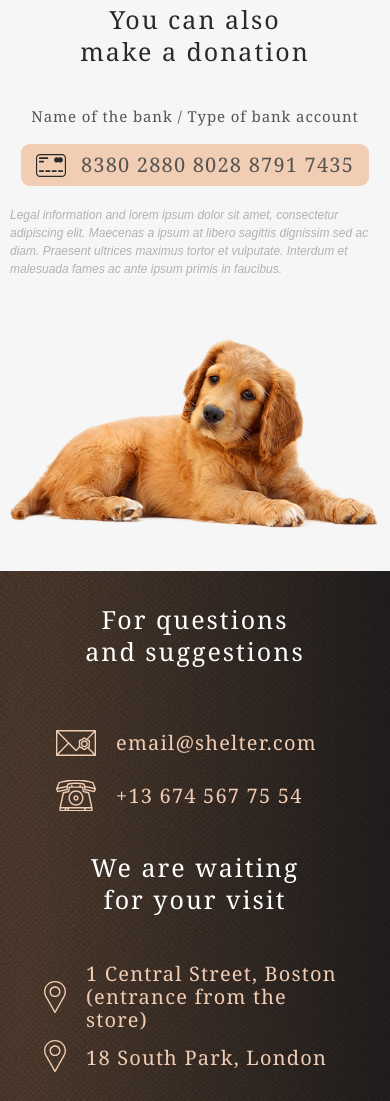
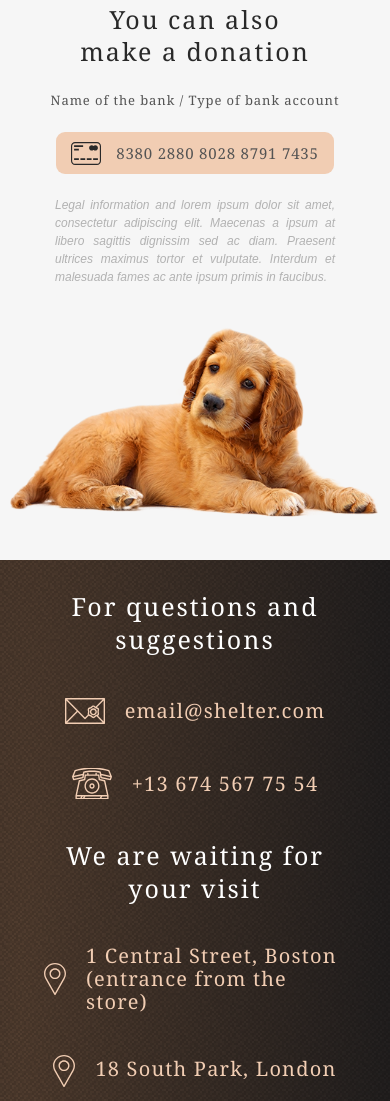
Before and after one commit to NataliItaly/shelter, a website: page index.html in a window 390 px wide. Shown: the part 3399-4500 px from the top of the page. Drawn offline with Linux system fonts and the light colour scheme.

Commit message:
feat: complete main page mobile adaptive

```diff
--- a/index.html
+++ b/index.html
@@ -241,9 +241,7 @@
       <div class="container footer__container">
         <div class="footer__column footer__contacts">
           <h2 class="section__title footer__title">
-            For questions
-            <br />
-            and suggestions
+            For questions and suggestions
           </h2>
           <a href="mailto:email@shelter.com" class="footer__contacts-link">
             email@shelter.com
@@ -254,9 +252,7 @@
         </div>
         <div class="footer__column footer__location">
           <h2 class="section__title footer__title">
-            We are waiting
-            <br />
-            for your visit
+            We are waiting for your visit
           </h2>
           <a
             href="https://maps.app.goo.gl/BdeaddxDSMurgK9f6"
--- a/scss/_donation.scss
+++ b/scss/_donation.scss
@@ -4,7 +4,7 @@
   background: var.$light-bg-color;
 
   @media (max-width: 380px) {
-    padding-top: 40px;
+    padding-top: 41px;
   }
 
   &__container {
@@ -19,6 +19,7 @@
     }
 
     @media (max-width: 440px) {
+      gap: 31px;
       padding: 0 10px;
     }
 
@@ -47,12 +48,13 @@
     @media (max-width: 440px) {
       width: 100%;
       align-items: center;
+      gap: 25px;
     }
   }
 
   &__title {
     @media (max-width: 440px) {
-      margin-bottom: 20px;
+      margin-bottom: 0;
     }
   }
 
@@ -64,7 +66,9 @@
     color: var.$text-color-primary-2;
 
     @media (max-width: 440px) {
-      //text-align: center;
+      text-align: center;
+      font-size: 13px;
+      letter-spacing: 0.07em;
     }
   }
 
@@ -89,6 +93,9 @@
     }
 
     @media (max-width: 440px) {
+      font-size: 15px;
+      letter-spacing: 0.8px;
+      padding: 13px 15px 13px 60px;
       margin: 0 auto;
     }
 
@@ -104,5 +111,11 @@
     font-size: 12px;
     line-height: 1.5;
     color: var.$text-color-secondary-2;
+
+    @media (max-width: 440px) {
+      max-width: 280px;
+      text-align: justify;
+      margin: -3px auto 0;
+    }
   }
 }
--- a/scss/_footer.scss
+++ b/scss/_footer.scss
@@ -9,6 +9,10 @@
 
   @media (max-width: 1240px) {
     padding: 32px 0 0;
+  }
+
+  @media (max-width: 440px) {
+    padding: 30px 0 0;
   }
 
   &__container {
@@ -25,6 +29,7 @@
 
     @media (max-width: 440px) {
       gap: 40px;
+      padding: 0 10px;
     }
   }
 
@@ -32,7 +37,7 @@
     color: #fff;
 
     @media (max-width: 440px) {
-      margin-bottom: 40px;
+      margin-bottom: 0px;
     }
   }
 
@@ -76,7 +81,9 @@
       }
 
       @media (max-width: 440px) {
-        height: 208px;
+        height: fit-content;
+        align-items: center;
+        gap: 42px;
       }
     }
 
@@ -103,11 +110,23 @@
           @media (max-width: 768px) {
             padding-top: 6px;
           }
+
+          @media (max-width: 440px) {
+            padding-top: 0px;
+            line-height: 1.4;
+            padding-bottom: 4px;
+          }
         }
       }
 
+      & .footer__title {
+        width: 270px;
+      }
+
       @media (max-width: 440px) {
-        height: 222px;
+        height: fit-content;
+        align-items: center;
+        gap: 42px;
       }
     }
 
@@ -137,6 +156,11 @@
       padding-top: 10px;
     }
 
+    @media (max-width: 440px) {
+      padding-top: 0;
+      margin-top: -1px;
+    }
+
     img {
       display: block;
 
```
Also changed, not shown: css/style.css, 1 other file.
